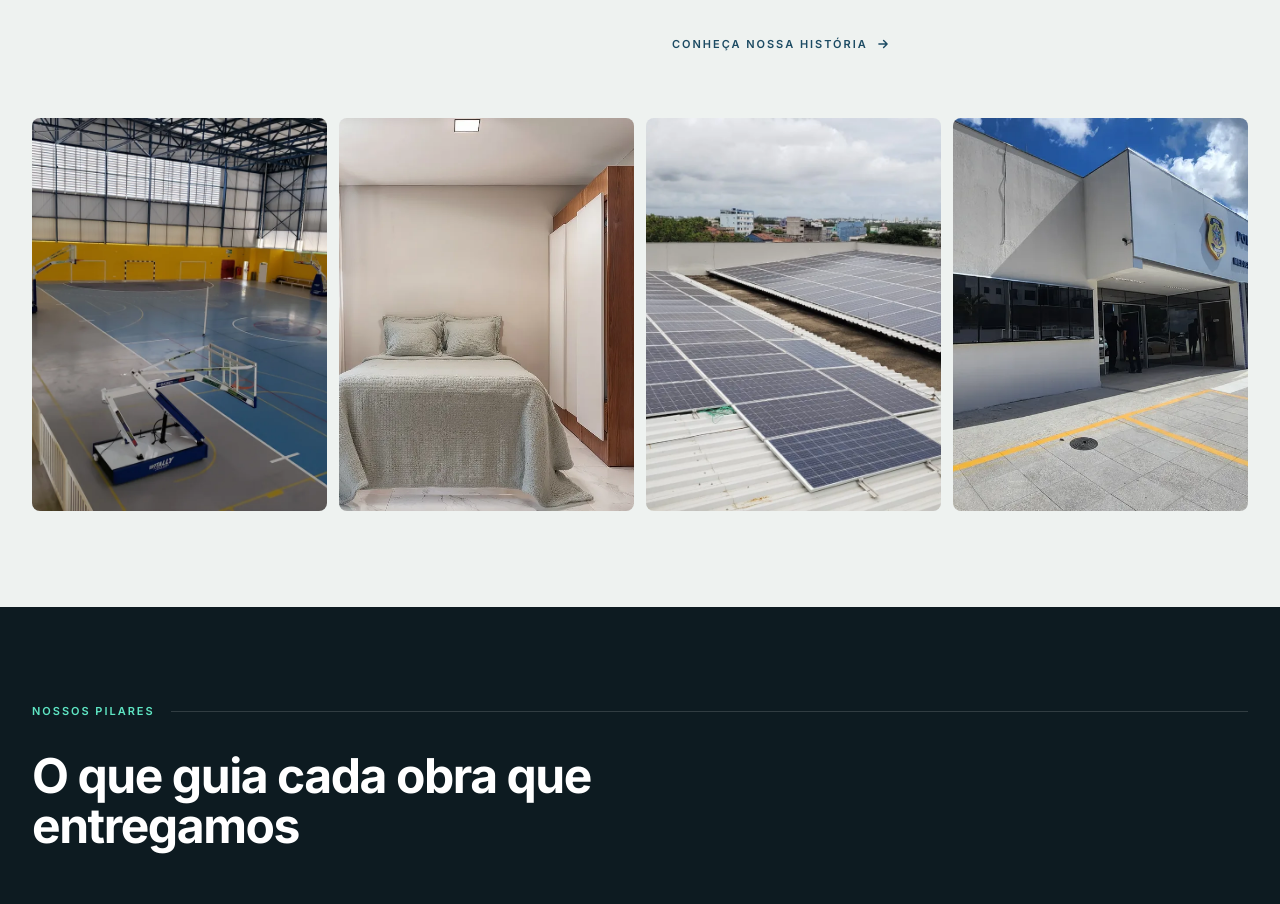
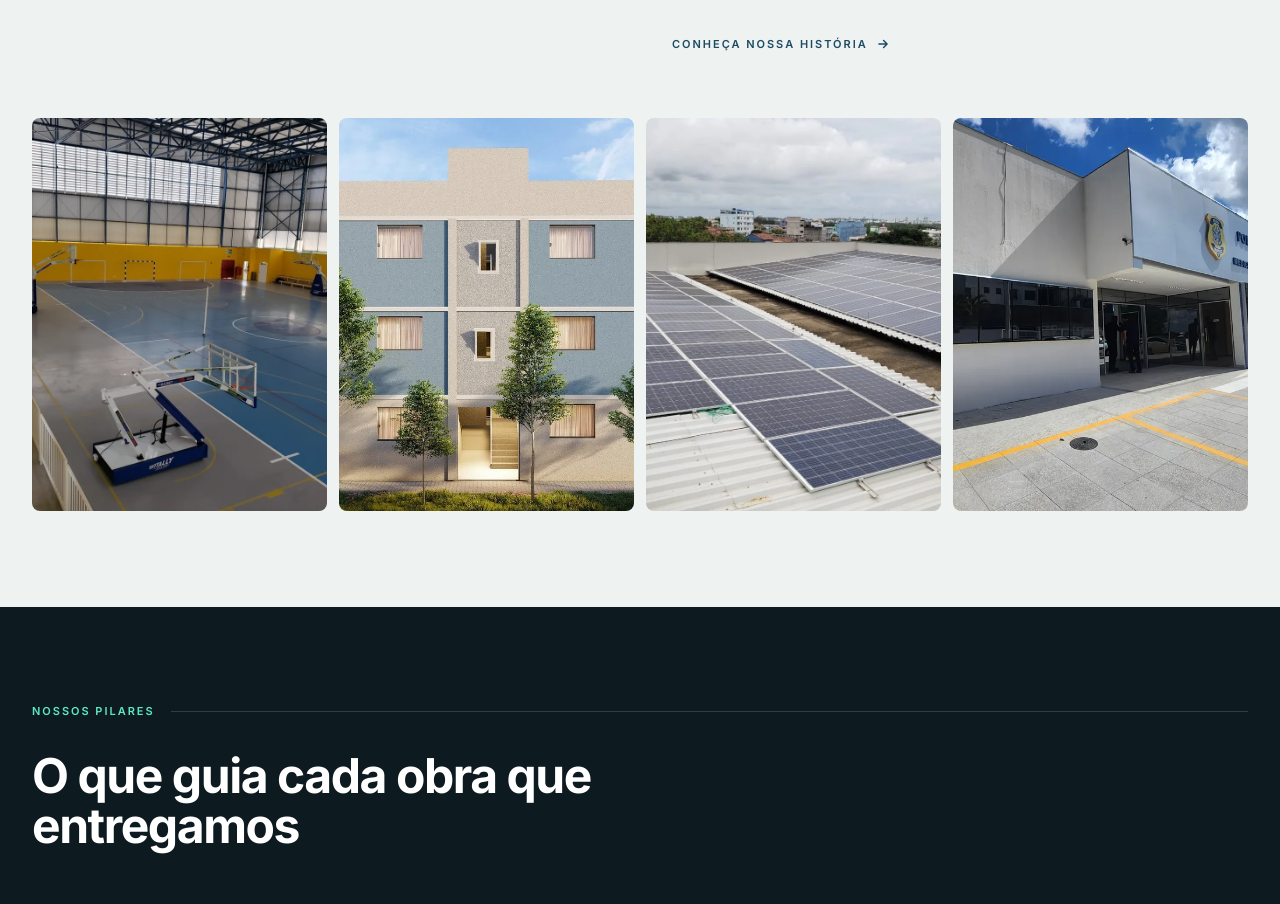
Before and after one commit to deckconstrutorainc-dotcom/sitedeck, a Next.js app: page / in a window 1280 px wide. Shown: the part 1544-2448 px from the top of the page. Built offline with nearby package versions, Linux system fonts and the light colour scheme.

Commit message:
Troca foto de quarto no mosaico da home por fachada da obra
Substitui a foto de interior de quarto (cond-vista-do-mar/foto-02)
por foto da fachada externa do mesmo empreendimento, mais coerente
com as demais fotos do mosaico (fachadas e instalacoes de obra).

```diff
--- a/src/app/page.tsx
+++ b/src/app/page.tsx
@@ -175,7 +175,7 @@ export default function Home() {
         <div className="mt-16 grid grid-cols-2 gap-3 sm:grid-cols-4">
           {[
             "cie/foto-01",
-            "cond-vista-do-mar/foto-02",
+            "cond-vista-do-mar/foto-14",
             "parque-tecnologico/foto-01",
             "sml/foto-09",
           ].map((img, i) => (
```
